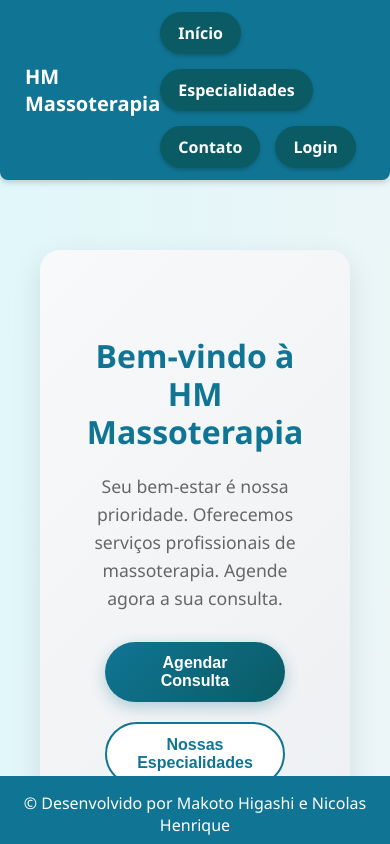
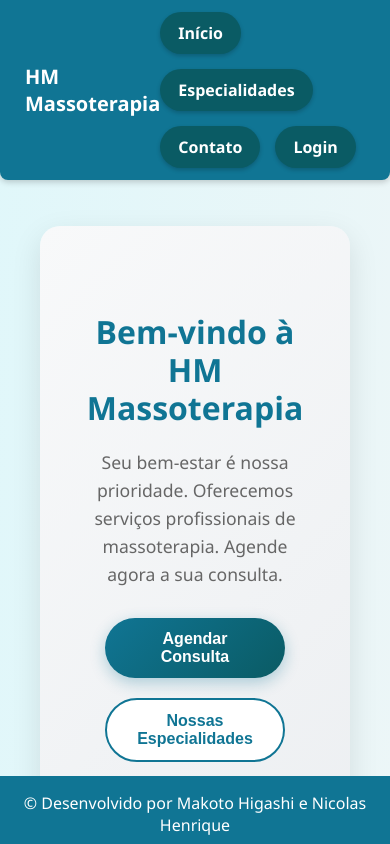
Before and after one commit to makotohigashiumc/pfc_frontend, a React (Vite) app: page / in a window 390 px wide. Shown: the top 844 px of the page. Built offline with nearby package versions, Linux system fonts and the light colour scheme; no server answers.

Commit message:
Update header and main CSS for better mobile responsiveness

```diff
--- a/src/App.css
+++ b/src/App.css
@@ -13,6 +13,7 @@ body {
   font-family: 'Segoe UI', Tahoma, Geneva, Verdana, sans-serif; /* Fonte moderna e legível */
   background: linear-gradient(to bottom right, #e0f7fa, #f5f5f5); /* Gradiente sutil azul para cinza */
   color: #333; /* Cor de texto padrão escura para boa legibilidade */
+  min-height: 100vh;
 }
 
 /* ===== MENU FIXO =====
@@ -24,8 +25,7 @@ header {
   display: flex; /* Layout flexível */
   justify-content: space-between; /* Distribui elementos nas extremidades */
   align-items: center; /* Centraliza verticalmente */
-  position: sticky; /* Header grudado no topo */
-  top: 0; /* Posição fixa no topo */
+  position: relative; /* Não fixo! */
   z-index: 1000; /* Acima de outros elementos */
   box-shadow: 0 2px 6px rgba(0,0,0,0.2); /* Sombra para profundidade */
   border-bottom-left-radius: 8px; /* Bordas arredondadas */
@@ -99,6 +99,11 @@ main {
   padding: 30px 20px; /* Espaçamento interno generoso */
   max-width: 900px; /* Largura máxima para legibilidade */
   margin: 40px auto 60px auto; /* Centraliza horizontalmente com margens verticais */
+}
+@media (max-width: 700px) {
+  main {
+    margin-top: 16px; /* Garante espaço abaixo do header no mobile */
+  }
 }
 
 /* ===== FORMULÁRIOS ===== */
@@ -342,6 +347,12 @@ label {
 
   nav {
     flex-wrap: wrap;
+  }
+}
+
+@media (max-width: 700px) {
+  main {
+    margin-top: 16px; /* Garante espaço abaixo do header no mobile */
   }
 }
 
```
